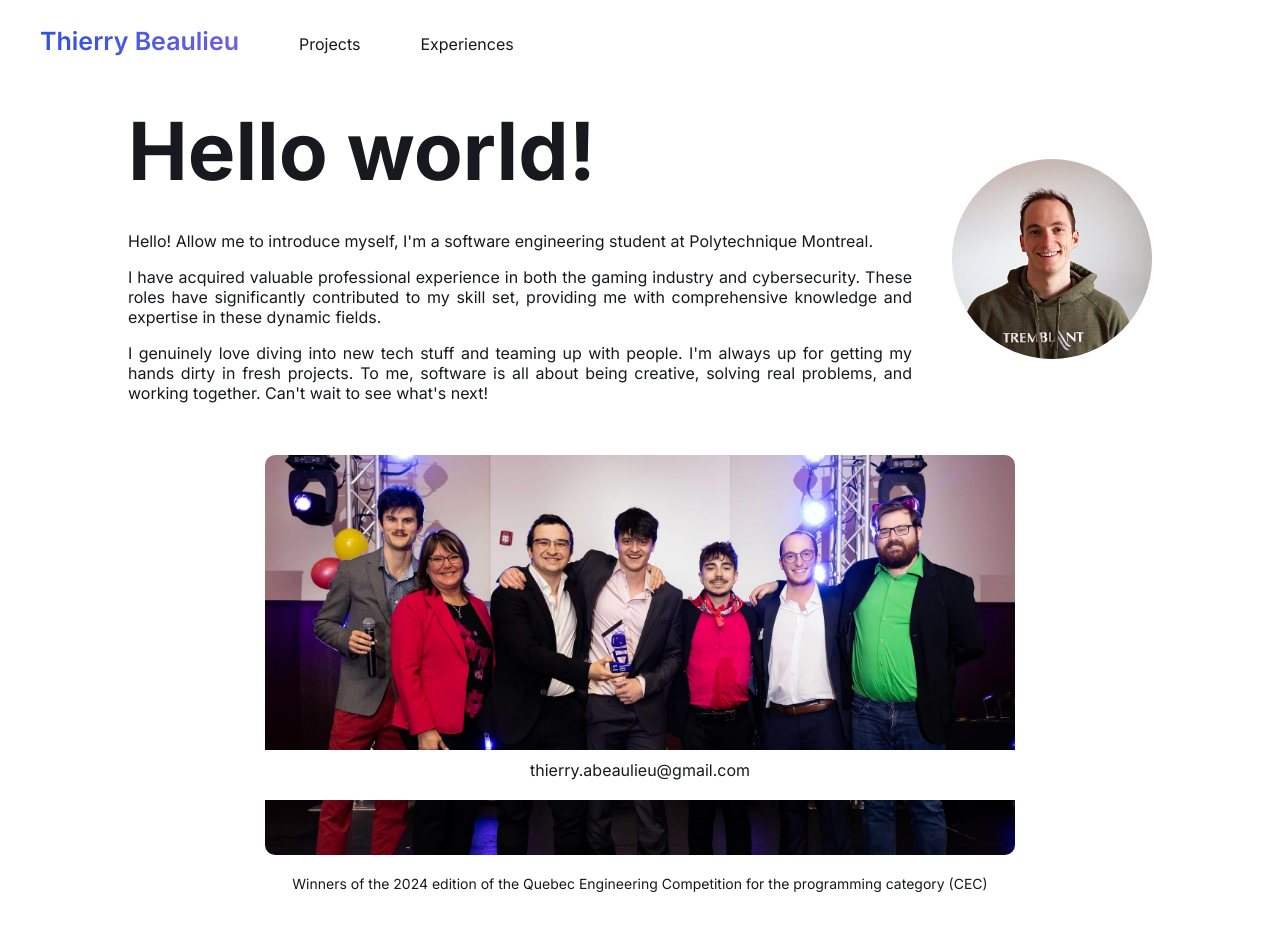
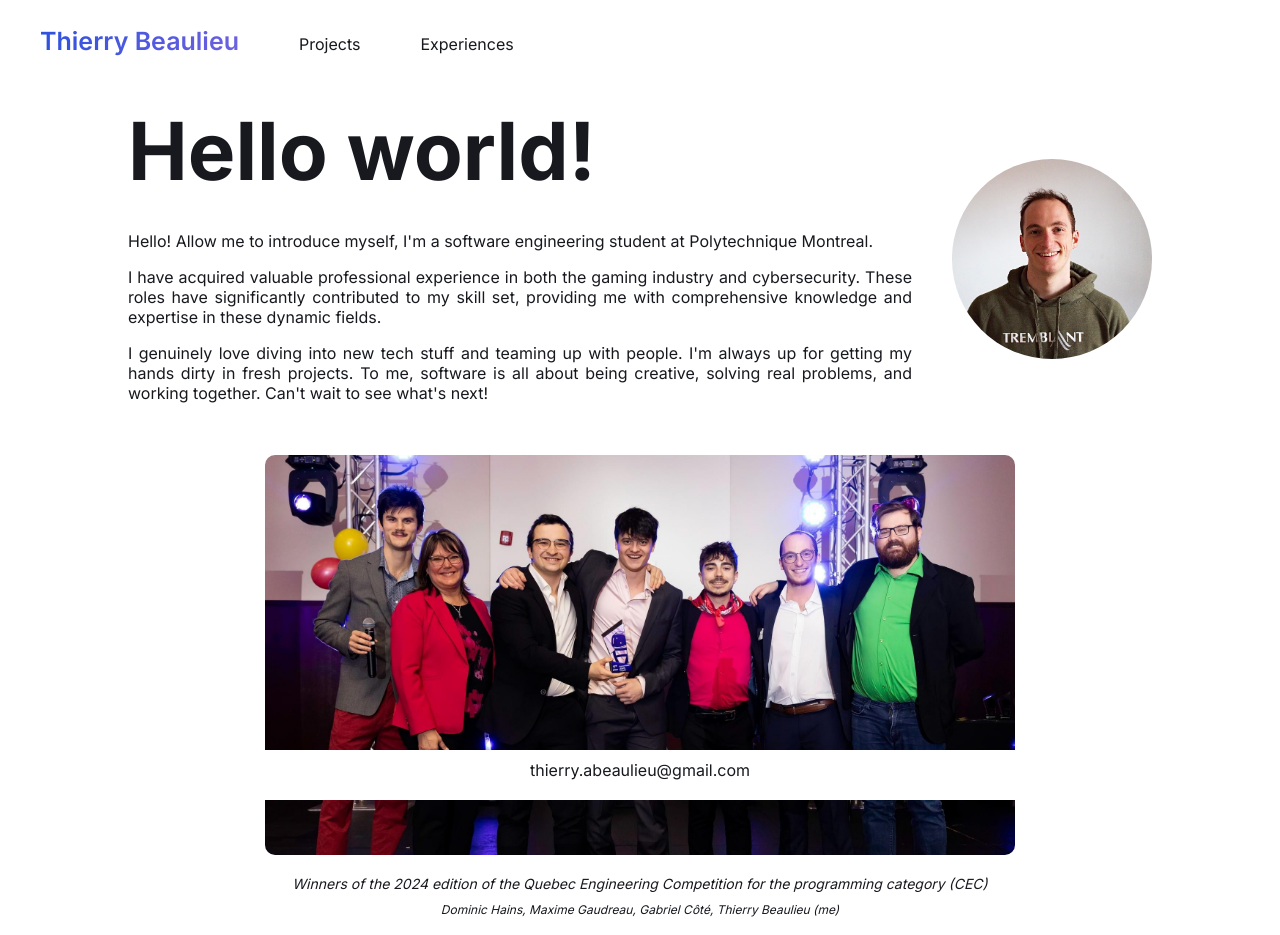
Before and after one commit to ThierryBeaulieu/ThierryBeaulieu, a React (Vite) app in the folder app/: page / in a window 1280 px wide. Shown: the top 935 px of the page. Built offline with nearby package versions, Linux system fonts and the light colour scheme.

Commit message:
add content for the description

```diff
--- a/app/src/App.css
+++ b/app/src/App.css
@@ -100,8 +100,14 @@ footer {
 .award-description{
   display: flex;
   justify-content: center;
-  padding: 20px 10px 20px 10px;
+  padding: 20px 10px 10px 10px;
   font-size: 14px;
+  font-style: italic;
+}
+
+.award-description:last-child{
+  padding: 0px 10px 20px 10px;
+  font-size: 12px;
 }
 
 .description-container {
--- a/app/src/pages/Home.jsx
+++ b/app/src/pages/Home.jsx
@@ -48,6 +48,9 @@ function HomePage() {
               Winners of the 2024 edition of the Quebec Engineering Competition for the programming
               category (CEC)
             </div>
+            <div className='award-description'>
+              Dominic Hains, Maxime Gaudreau, Gabriel Côté, Thierry Beaulieu (me)
+            </div>
           </div>
 
           <h2>Home page</h2>
```
